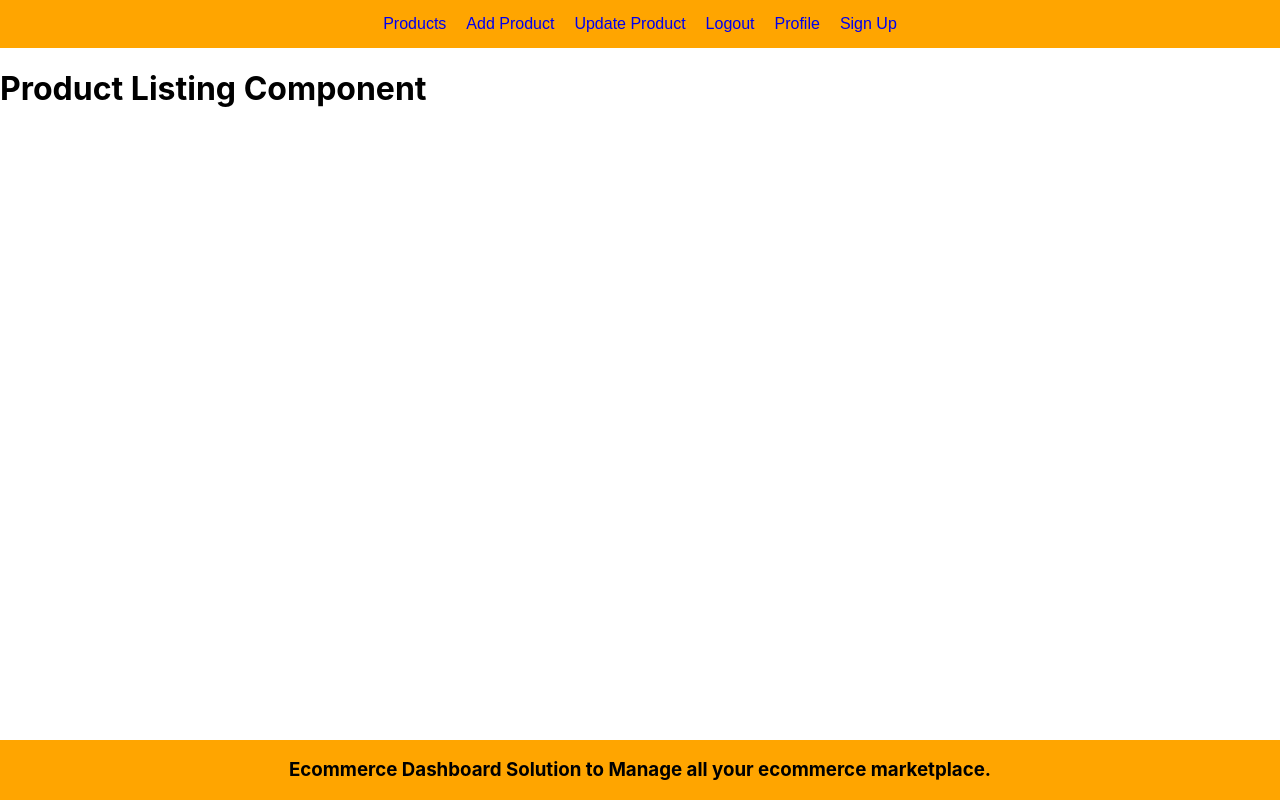
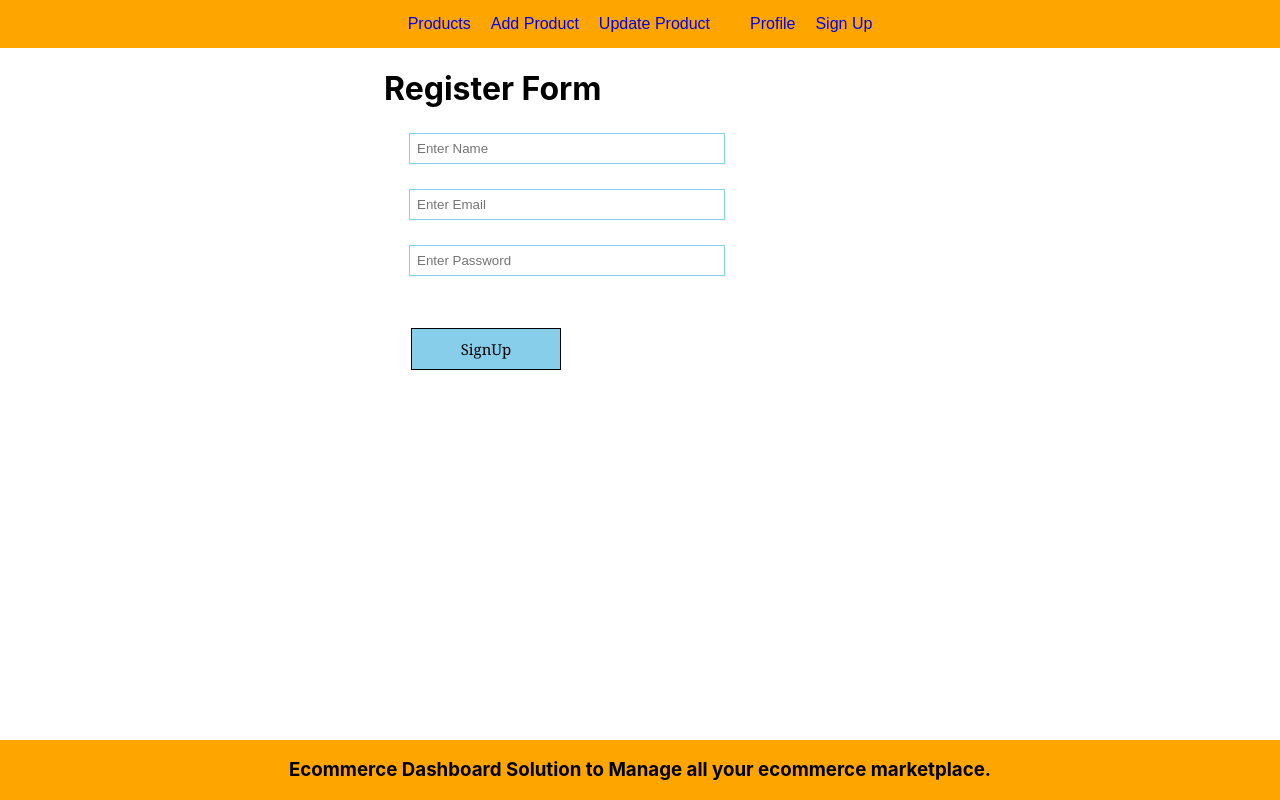
Before and after one commit to sumanbalayar08/ecommerce-dashboard, a React (Create React App) app: page / in a window 1280 px wide. Built offline with nearby package versions, Linux system fonts and the light colour scheme.

Commit message:
Initial Code

```diff
--- a/src/App.js
+++ b/src/App.js
@@ -4,6 +4,7 @@ import Nav from "./components/Nav";
 import { BrowserRouter, Routes, Route } from "react-router-dom";
 import Footer from "./components/Footer";
 import SignUp from "./components/SignUp";
+import PrivateComponent from "./components/PrivateComponent";
 
 function App() {
   return (
@@ -11,11 +12,14 @@ function App() {
       <BrowserRouter>
         <Nav/>
         <Routes>
+          <Route element={<PrivateComponent/>}>
           <Route path="/" element={<h1>Product Listing Component</h1>}/>
           <Route path="/add" element={<h1>Product Add Component</h1>} />
           <Route path="/update" element={<h1>Product Update Component</h1>} />
           <Route path="/logout" element={<h1>Logout Component</h1>} />
           <Route path="/profile" element={<h1>Profile Component</h1>}/>
+          </Route>
+
           <Route path="/signup" element={<SignUp/>}/>
         </Routes>
       </BrowserRouter>
--- a/src/components/Nav.js
+++ b/src/components/Nav.js
@@ -2,6 +2,7 @@ import React from "react";
 import { Link } from "react-router-dom";
 
 const Nav = () => {
+  const auth = localStorage.getItem("user");
   return (
     <div>
       <ul className="nav-ul">
@@ -14,14 +15,16 @@ const Nav = () => {
         <li>
           <Link to="/update">Update Product</Link>
         </li>
-        <li>
-          <Link to="/logout">Logout</Link>
-        </li>
+        <li></li>
         <li>
           <Link to="/profile">Profile</Link>
         </li>
         <li>
-          <Link to="/signup">Sign Up</Link>
+          {auth ? (
+            <Link to="/logout">Logout</Link>
+          ) : (
+            <Link to="/signup">Sign Up</Link>
+          )}
         </li>
       </ul>
     </div>
--- /dev/null
+++ b/src/components/PrivateComponent.js
@@ -0,0 +1,10 @@
+import React from "react";
+import {Navigate, Outlet} from "react-router-dom";
+import SignUp from "./SignUp";
+
+const PrivateComponent=()=>{
+const auth=localStorage.getItem("user");
+return auth ? <Outlet/> :<SignUp/>
+
+}
+export default PrivateComponent;
--- a/src/components/SignUp.js
+++ b/src/components/SignUp.js
@@ -1,20 +1,63 @@
-import { useState } from "react";
+import { useEffect, useState } from "react";
 import React from "react";
+import { useNavigate } from "react-router-dom";
 
 const SignUp = () => {
   const [name, setName] = useState("");
   const [email, setEmail] = useState("");
   const [password, setPassword] = useState("");
+  const navigate = useNavigate();
 
+  useEffect(() => {
+    const auth = localStorage.getItem("user");
+
+    if (auth){
+      navigate("/");
+    }
+  });
+
+  const collectData = async () => {
+    //console.warn(name, email, password);
+    if (name && email && password) {
+      let result = await fetch("http://localhost:5000/register", {
+        method: "post",
+        body: JSON.stringify({ name, email, password }),
+        headers: {
+          "Content-Type": "application/json",
+        },
+      });
+      result = await result.json();
+      console.warn(result);
+      localStorage.setItem("user", JSON.stringify(result));
+      navigate("/");
+    } else {
+      console.log("Please fill the data");
+    }
+  };
 
   return (
     <div className="inputForm">
       <h1>Register Form</h1>
 
-      <input type="text" value={name} onChange={(e)=>setName(e.target.value)} placeholder="Enter Name"></input>
-      <input type="email" value={email} onChange={(e)=>setEmail(e.target.value)} placeholder="Enter Email"></input>
-      <input type="password" value={password} onChange={(e)=>setPassword(e.target.value)} placeholder="Enter Password"></input>
-      <button className="btn" type="button" onClick={console.log(name,email,password)}>
+      <input
+        type="text"
+        value={name}
+        onChange={(e) => setName(e.target.value)}
+        placeholder="Enter Name"
+      ></input>
+      <input
+        type="email"
+        value={email}
+        onChange={(e) => setEmail(e.target.value)}
+        placeholder="Enter Email"
+      ></input>
+      <input
+        type="password"
+        value={password}
+        onChange={(e) => setPassword(e.target.value)}
+        placeholder="Enter Password"
+      ></input>
+      <button className="btn" type="button" onClick={collectData}>
         SignUp
       </button>
     </div>
```
